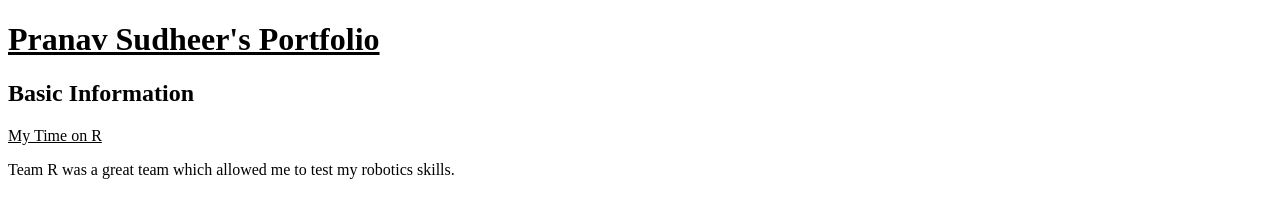
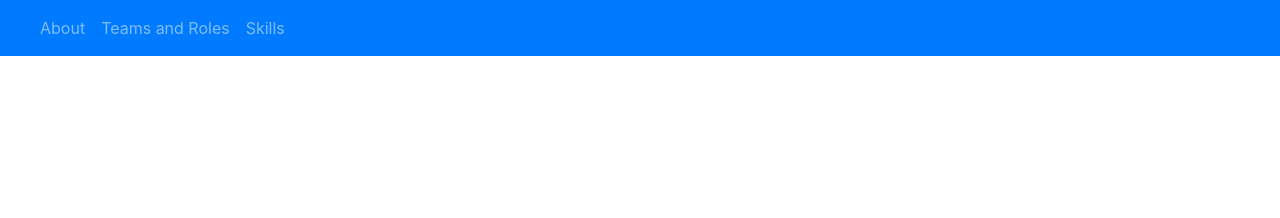
Before and after one commit to Deathmonster100/Deathmonster100.github.io, a plain HTML site: page Portfolio.html in a window 1280 px wide. Drawn offline with nearby package versions, Linux system fonts and the light colour scheme; a web font is replaced by a local one.

Commit message:
Update Portfolio.html

```diff
--- a/Portfolio.html
+++ b/Portfolio.html
@@ -2,13 +2,51 @@
 <html>
 <head>
 	<title>Pranav Sudheer's Portfolio</title>
+	 <meta charset="utf-8">
+    <meta name="viewport" content="width=device-width, initial-scale=1, shrink-to-fit=no">
+    <meta name="description" content="">
+    <meta name="author" content="">
+
+    <title>Portfolio</title>
+
+    <!-- Bootstrap core CSS -->
+    <link href="vendor/bootstrap/css/bootstrap.min.css" rel="stylesheet">
+
+    <!-- Custom fonts for this template -->
+    <link href="https://fonts.googleapis.com/css?family=Saira+Extra+Condensed:100,200,300,400,500,600,700,800,900" rel="stylesheet">
+    <link href="https://fonts.googleapis.com/css?family=Open+Sans:300,300i,400,400i,600,600i,700,700i,800,800i" rel="stylesheet">
+    <link href="vendor/font-awesome/css/font-awesome.min.css" rel="stylesheet">
+    <link href="vendor/devicons/css/devicons.min.css" rel="stylesheet">
+    <link href="vendor/simple-line-icons/css/simple-line-icons.css" rel="stylesheet">
+
+    <!-- Custom styles for this template -->
+    <link href="css/resume.css" rel="stylesheet">
 
 </head>
-<body>
-
-	<h1><u><b>Pranav Sudheer's Portfolio</b></u></h1>
-	<h2>Basic Information</h2>
-	<p><u>My Time on R</u></p>
-	<p>Team R was a great team which allowed me to test my robotics skills.
- </body>
+<body id = "page-top">
+	 <nav class="navbar navbar-expand-lg navbar-dark bg-primary fixed-top" id="sideNav">
+      <a class="navbar-brand js-scroll-trigger" href="#page-top">
+        <span class="d-block d-lg-none">Pranav Sudheer</span>
+        <span class="d-none d-lg-block">
+          <img class="img-fluid img-profile rounded-circle mx-auto mb-2" src="[IMAGE]" alt="">
+        </span>
+      </a>
+      <button class="navbar-toggler" type="button" data-toggle="collapse" data-target="#navbarSupportedContent" aria-controls="navbarSupportedContent" aria-expanded="false" aria-label="Toggle navigation">
+        <span class="navbar-toggler-icon"></span>
+      </button>
+      <div class="collapse navbar-collapse" id="navbarSupportedContent">
+        <ul class="navbar-nav">
+          <li class="nav-item">
+            <a class="nav-link js-scroll-trigger" href="#about">About</a>
+          </li>
+          <li class="nav-item">
+            <a class="nav-link js-scroll-trigger" href="#experience">Teams and Roles</a>
+          </li>
+          <li class="nav-item">
+            <a class="nav-link js-scroll-trigger" href="#skills">Skills</a>
+          </li>
+        </ul>
+      </div>
+    </nav>
+</body>
 </html>
```
